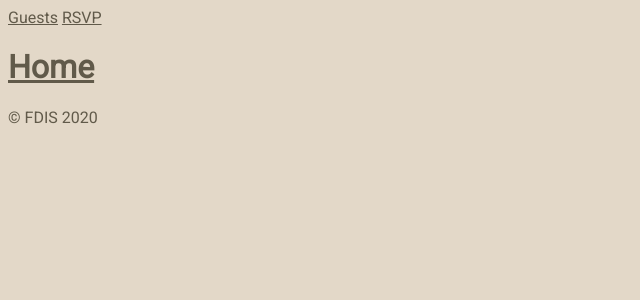
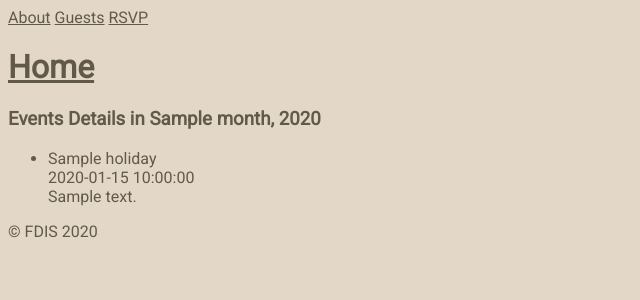
Before and after one commit to yinnyC/fdis-APIs, a Flask app: template templates/about.html in a window 1280 px wide. Shown: the top 300 px of the page, without its empty margins (0-640 px from the left). Run offline with Flask 2, Linux system fonts and the light colour scheme; the template is opened without the code that fills it: most values are stand-ins (such as "Sample title", 1, 10 or a date in 2020).

Commit message:
Finished

```diff
--- a/app.py
+++ b/app.py
@@ -1,16 +1,15 @@
-"""
-Initialize your Flask app. This is what will run your server.
-
-Don't forget to install your dependencies from requirements.txt!
-This is a doc string! It's a special kind of comment that is expected
-in Python files. Usually, you use this at the top of your code and in
-every function & class to explain what the code does.
-"""
 from flask import Flask, request, render_template, url_for
 from guest import Guest
 from datetime import datetime, date
+import os
+import requests
+from datetime import date, datetime
+from pprint import PrettyPrinter
+
 
 app = Flask(__name__)
+API_KEY = os.getenv('API_KEY')
+pp = PrettyPrinter(indent=4)
 
 # Define global variables (stored here for now)
 
@@ -26,17 +25,34 @@ def homepage():
 @app.route('/about')
 def about_page():
     """Show user party information."""
-    # Sometimes, a cleaner way to pass variables to templates is to create a
-    # context dictionary, and then pass the data in by dictionary key
+    today = date.today()
+    month = today.strftime('%m')
+    year = today.strftime('%Y')
+
+    url = 'https://calendarific.com/api/v2/holidays'
+    params = {
+        'api_key': API_KEY,
+        'country': 'US',
+        'year': year,
+        'month': month
+    }
+    result_json = requests.get(url, params=params).json()
+    holidays = []
+
+    for holiday in result_json['response']['holidays']:
+        holidays.append({'name': holiday['name'],
+                         'date': holiday['date']['iso'],
+                         'descriptions': holiday['description']})
 
     context = {
-        "date": "10/31/2020",
-        "time": "10:00 pm"
+        "holidays": holidays,
+        "month": today.strftime('%B'),
+        "year": year
     }
     return render_template('about.html', **context)
 
 
-@app.route('/guests', methods=['GET', 'POST'])
+@ app.route('/guests', methods=['GET', 'POST'])
 def show_guests():
     """
     Show guests that have RSVP'd.
@@ -54,7 +70,7 @@ def show_guests():
         return render_template("guests.html", guests=guest_list)
 
 
-@app.route('/rsvp')
+@ app.route('/rsvp')
 def rsvp_guest():
     """Show form for guests to RSVP for events."""
     return render_template('rsvp.html')
--- a/requirements.txt
+++ b/requirements.txt
@@ -1,6 +1,11 @@
+certifi==2020.12.5
+chardet==4.0.0
 click==7.1.2
 Flask==1.1.2
+idna==2.10
 itsdangerous==1.1.0
 Jinja2==2.11.2
 MarkupSafe==1.1.1
+requests==2.25.1
+urllib3==1.26.2
 Werkzeug==1.0.1
--- a/templates/about.html
+++ b/templates/about.html
@@ -1,6 +1,16 @@
-{% extends 'base.html' %}
-
+{% extends 'base.html' %} {% block content %}
 <section>
-  <h3>Fall Events Details</h3>
-  <p>The party is on {{ date }} at {{ time }}</p>
+	<h3>Events Details in {{month}}, {{year}}</h3>
+	{% if holidays%}
+	<ul>
+		{% for holiday in holidays %}
+		<li>
+			{{holiday.name}}<br />
+			{{holiday.date}}<br />
+			{{holiday.descriptions}}
+		</li>
+		{%endfor%}
+	</ul>
+	{% endif %}
 </section>
+{% endblock %}
--- a/templates/base.html
+++ b/templates/base.html
@@ -2,26 +2,29 @@
 <html>
 	<head>
 		<title>Relevant Holidays</title>
-        <link rel="stylesheet" href="{{url_for('static', filename='styles.css')}}">
-        <link href="https://fonts.googleapis.com/css2?family=Roboto" rel="stylesheet">
-        {% block head %}
-        {% endblock %}
+		<link
+			rel="stylesheet"
+			href="{{url_for('static', filename='styles.css')}}"
+		/>
+		<link
+			href="https://fonts.googleapis.com/css2?family=Roboto"
+			rel="stylesheet"
+		/>
+		{% block head %} {% endblock %}
 	</head>
 	<body>
 		<header>
 			<nav>
+				<a href="/about">About</a>
 				<a href="/guests">Guests</a>
 				<a href="/rsvp">RSVP</a>
 			</nav>
 		</header>
 		<main>
 			<h1><a href="/">Home</a></h1>
-            {% block content %}
-            {% endblock %}
+			{% block content %} {% endblock %}
 			<section>
-                <p>
-                    © FDIS 2020
-                </p>
+				<p>© FDIS 2020</p>
 			</section>
 		</main>
 	</body>
```
Lines whose indentation alone changed are shown as unchanged.
